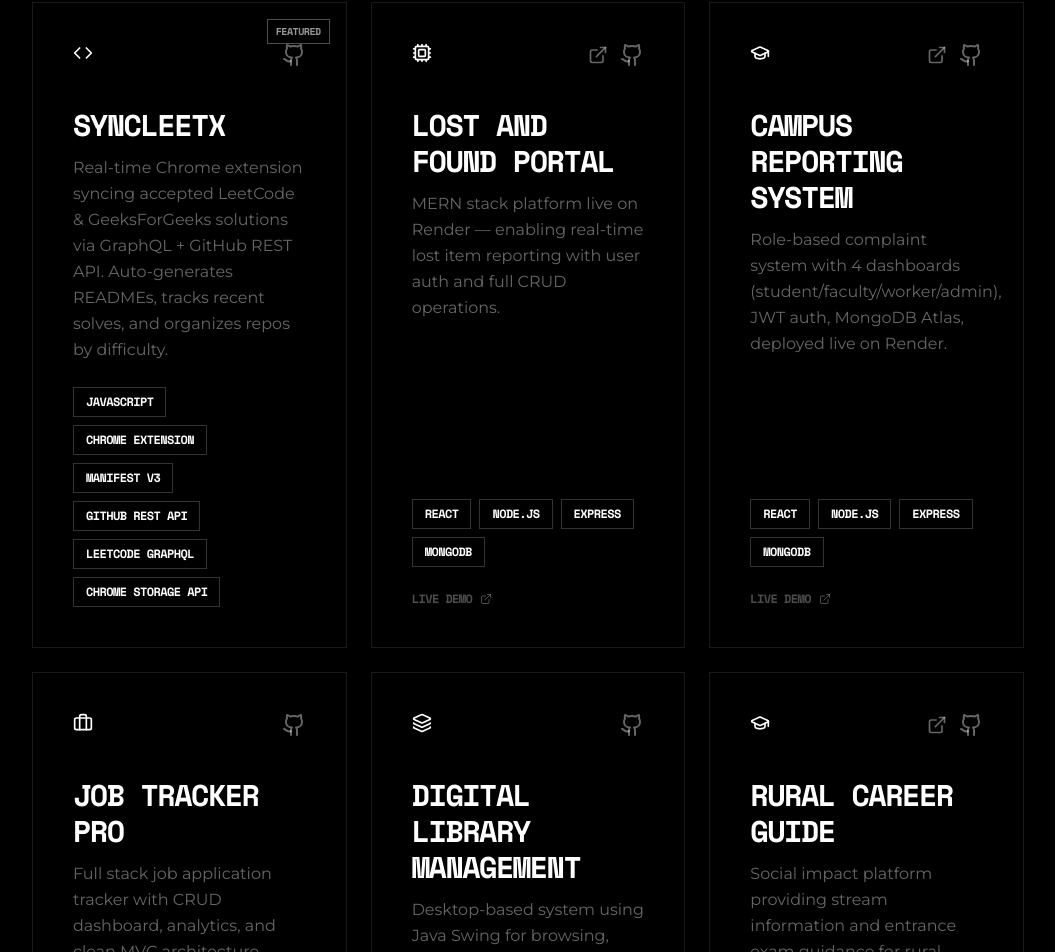
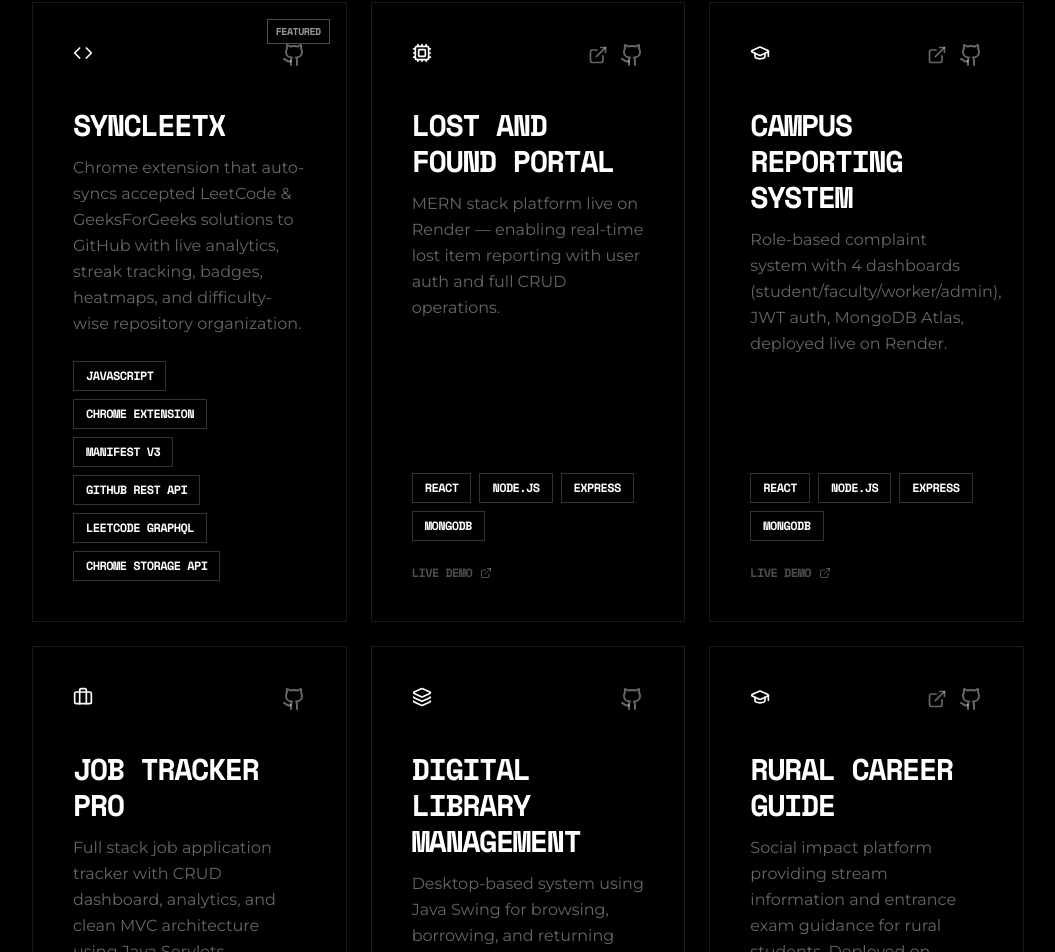
Before and after one commit to Sanzzz1125/Sanketh-Thatikonda-Portfolio, a React (Vite) app: page / in a window 1280 px wide. Shown: the part 2650-3602 px from the top of the page, without its empty margins (160-1215 px from the left). Built offline with nearby package versions, Linux system fonts and the light colour scheme; a web font is replaced by a local one.

Commit message:
Update App.tsx

```diff
--- a/src/App.tsx
+++ b/src/App.tsx
@@ -21,7 +21,7 @@ const PROJECTS = [
     {
         title: "SyncLeetX",
         description:
-            "Real-time Chrome extension syncing accepted LeetCode & GeeksForGeeks solutions via GraphQL + GitHub REST API. Auto-generates READMEs, tracks recent solves, and organizes repos by difficulty.",
+            "Chrome extension that auto-syncs accepted LeetCode & GeeksForGeeks solutions to GitHub with live analytics, streak tracking, badges, heatmaps, and difficulty-wise repository organization.",
         tech: [
             "JavaScript",
             "Chrome Extension",
```
